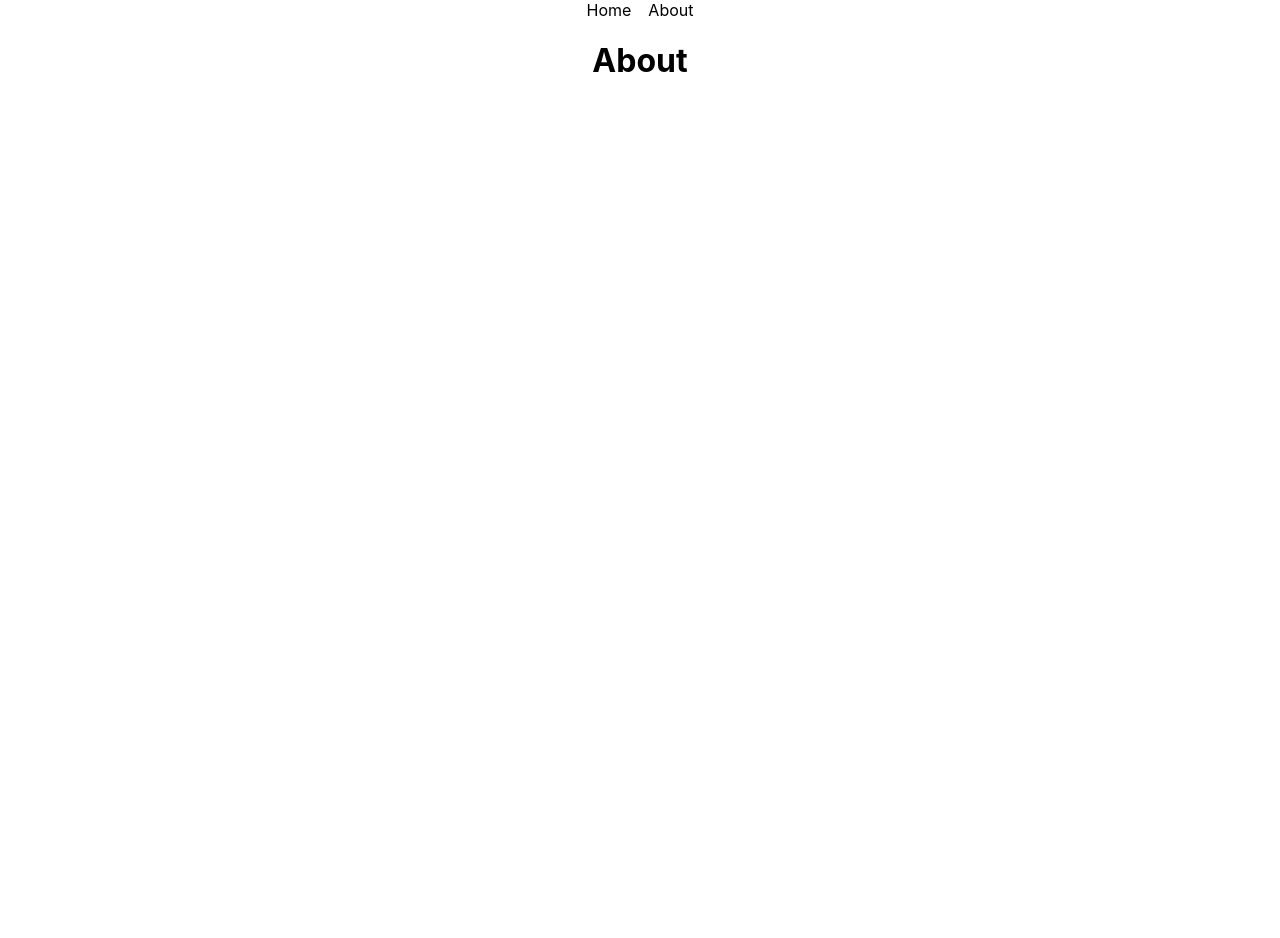
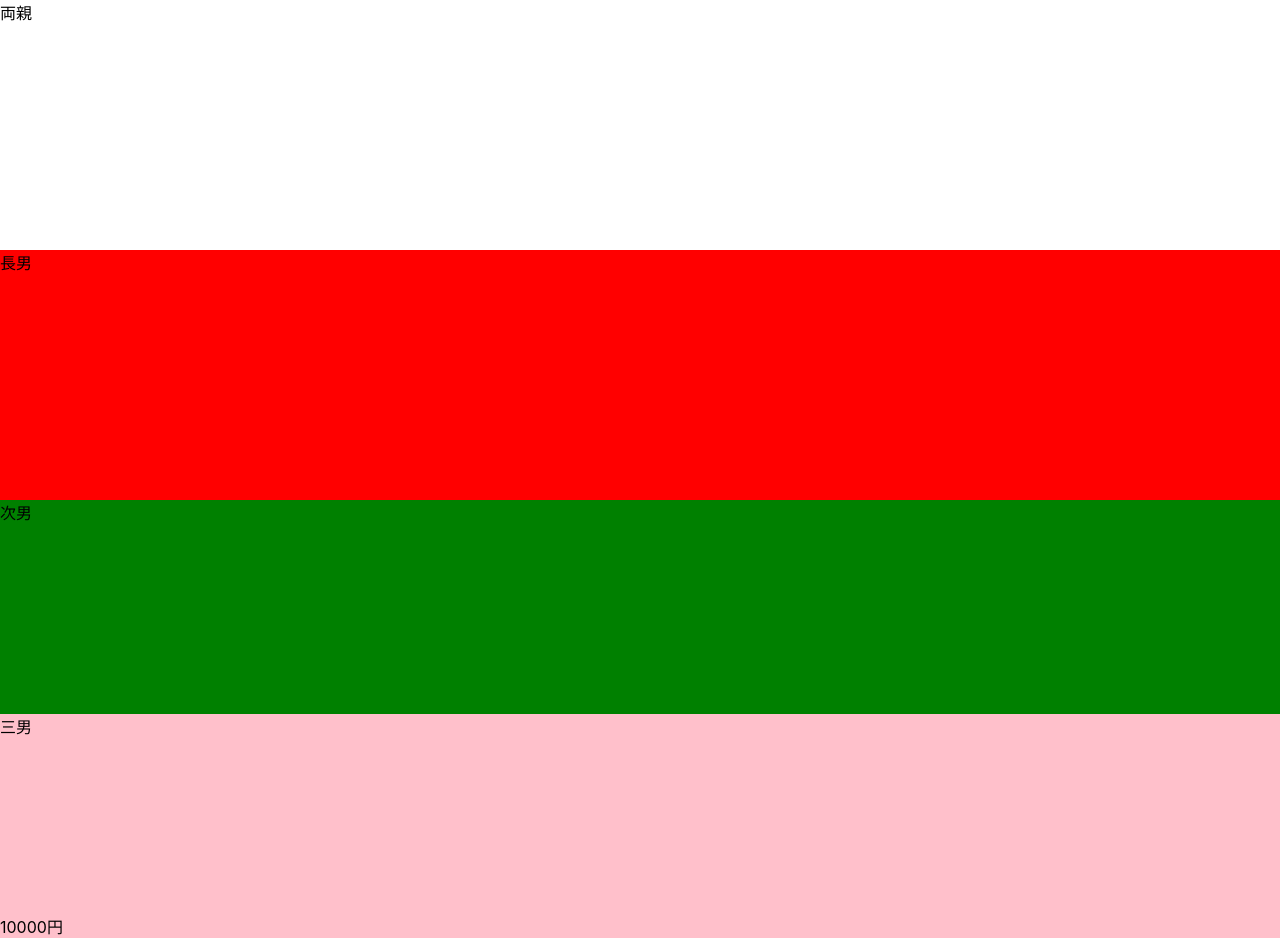
Before and after one commit to shogo4131/react-study, a Next.js app: page /about in a window 1280 px wide. Before the commit the page ends 800 px from the top, so only its background shows below. Built offline with nearby package versions, Linux system fonts and the light colour scheme.

Commit message:
feat: add sample code

```diff
--- a/package.json
+++ b/package.json
@@ -9,9 +9,11 @@
     "lint": "next lint"
   },
   "dependencies": {
+    "@types/recoil": "^0.0.9",
     "next": "12.1.6",
     "react": "18.1.0",
-    "react-dom": "18.1.0"
+    "react-dom": "18.1.0",
+    "recoil": "^0.7.3"
   },
   "devDependencies": {
     "@types/node": "17.0.38",
--- a/src/component/Header.tsx
+++ /dev/null
@@ -1,17 +0,0 @@
-import { FC } from "react";
-import Link from "next/link";
-
-const Header: FC = () => {
-  return (
-    <div>
-      <Link href="/">
-        <a style={{ marginRight: 17 }}>Home</a>
-      </Link>
-      <Link href="/about">
-        <a>About</a>
-      </Link>
-    </div>
-  );
-};
-
-export default Header;
--- a/src/pages/_app.tsx
+++ b/src/pages/_app.tsx
@@ -1,8 +1,13 @@
-import '../styles/globals.css'
-import type { AppProps } from 'next/app'
+import "../styles/globals.css";
+import type { AppProps } from "next/app";
+import { RecoilRoot } from "recoil";
 
 function MyApp({ Component, pageProps }: AppProps) {
-  return <Component {...pageProps} />
+  return (
+    <RecoilRoot>
+      <Component {...pageProps} />
+    </RecoilRoot>
+  );
 }
 
-export default MyApp
+export default MyApp;
--- a/src/pages/about.tsx
+++ b/src/pages/about.tsx
@@ -1,20 +1,49 @@
 import type { NextPage } from "next";
-import Header from "../component/Header";
+import { FC } from "react";
+import { useRecoilValue } from "recoil";
+import bankAtom from "../store/bank.atom";
 
-const About: NextPage = () => {
+// 家族の住んでいる場所は別々
+// 親コンポーネント
+const AboutParent: NextPage = () => {
   return (
-    <div
-      style={{
-        display: "flex",
-        justifyContent: "center",
-        flexDirection: "column",
-        alignItems: "center",
-      }}
-    >
-      <Header />
-      <h1>About</h1>
+    <div style={{ backgroundColor: "white" }}>
+      <span style={{ display: "block", height: 250 }}>両親</span>
+      <EldestSon />
     </div>
   );
 };
 
-export default About;
+// 長男コンポーネント
+const EldestSon: FC = () => {
+  return (
+    <div style={{ backgroundColor: "red" }}>
+      <span style={{ display: "block", height: 250 }}>長男</span>
+      <SecondSon />
+    </div>
+  );
+};
+
+// 次男コンポーネント
+const SecondSon: FC = () => {
+  return (
+    <div style={{ backgroundColor: "green" }}>
+      <span style={{ display: "block", height: 214 }}>次男</span>
+      <ThirdSon />
+    </div>
+  );
+};
+
+// 三男コンポーネント
+const ThirdSon: FC = () => {
+  // 親の銀行口座から10000円を取得する
+  const money = useRecoilValue<number>(bankAtom);
+  return (
+    <div style={{ backgroundColor: "pink" }}>
+      <span style={{ display: "block", height: 200 }}>三男</span>
+      <span>{money}円</span>
+    </div>
+  );
+};
+
+export default AboutParent;
--- /dev/null
+++ b/src/store/bank.atom.ts
@@ -0,0 +1,9 @@
+import { atom } from "recoil";
+
+// 家族用銀行口座
+const bankAtom = atom<number>({
+  key: "bank",
+  default: 10000,
+});
+
+export default bankAtom;
```
Also changed, not shown: src/pages/index.tsx (+37 -49 lines), 1 other file (tests, documents, lock files or other folders).
